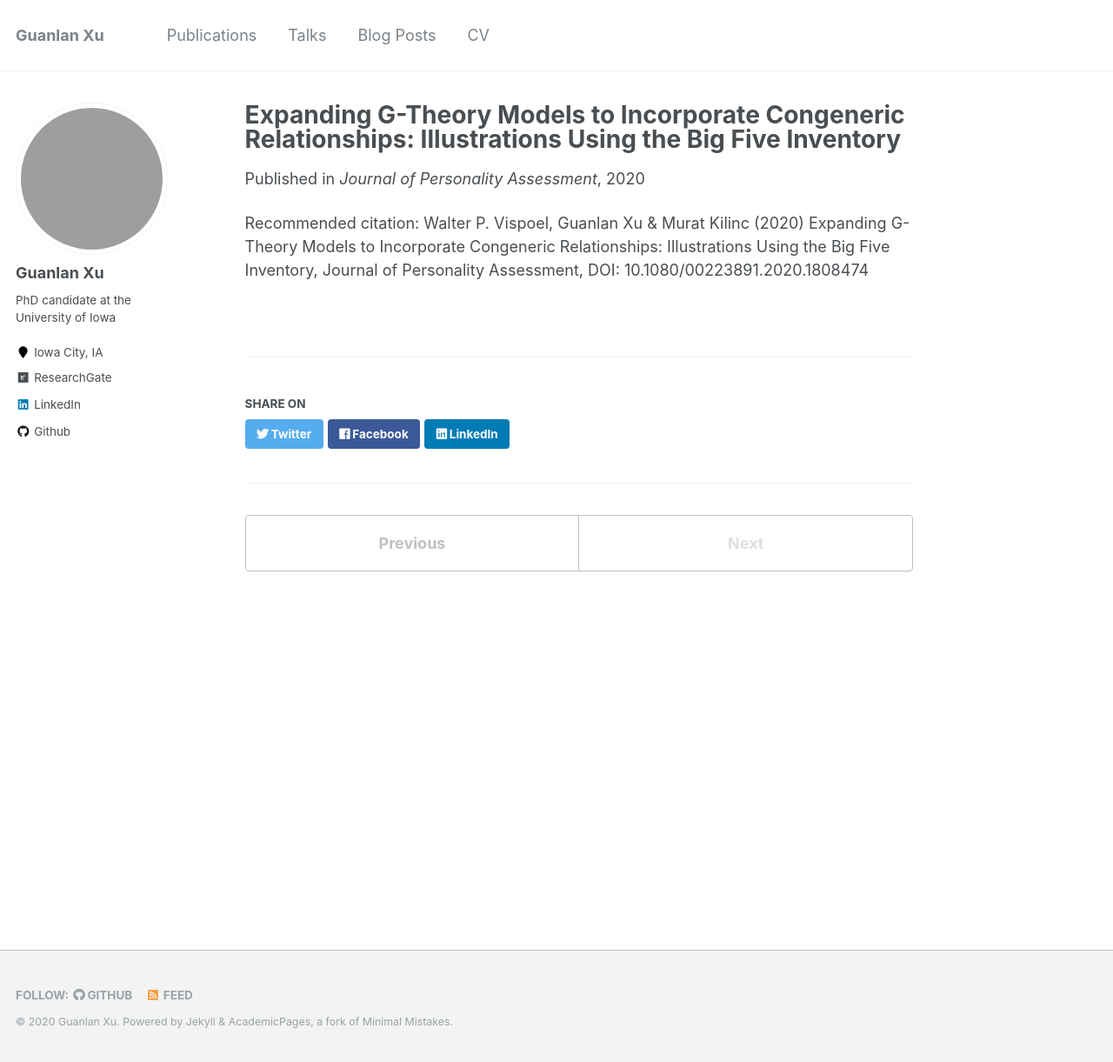
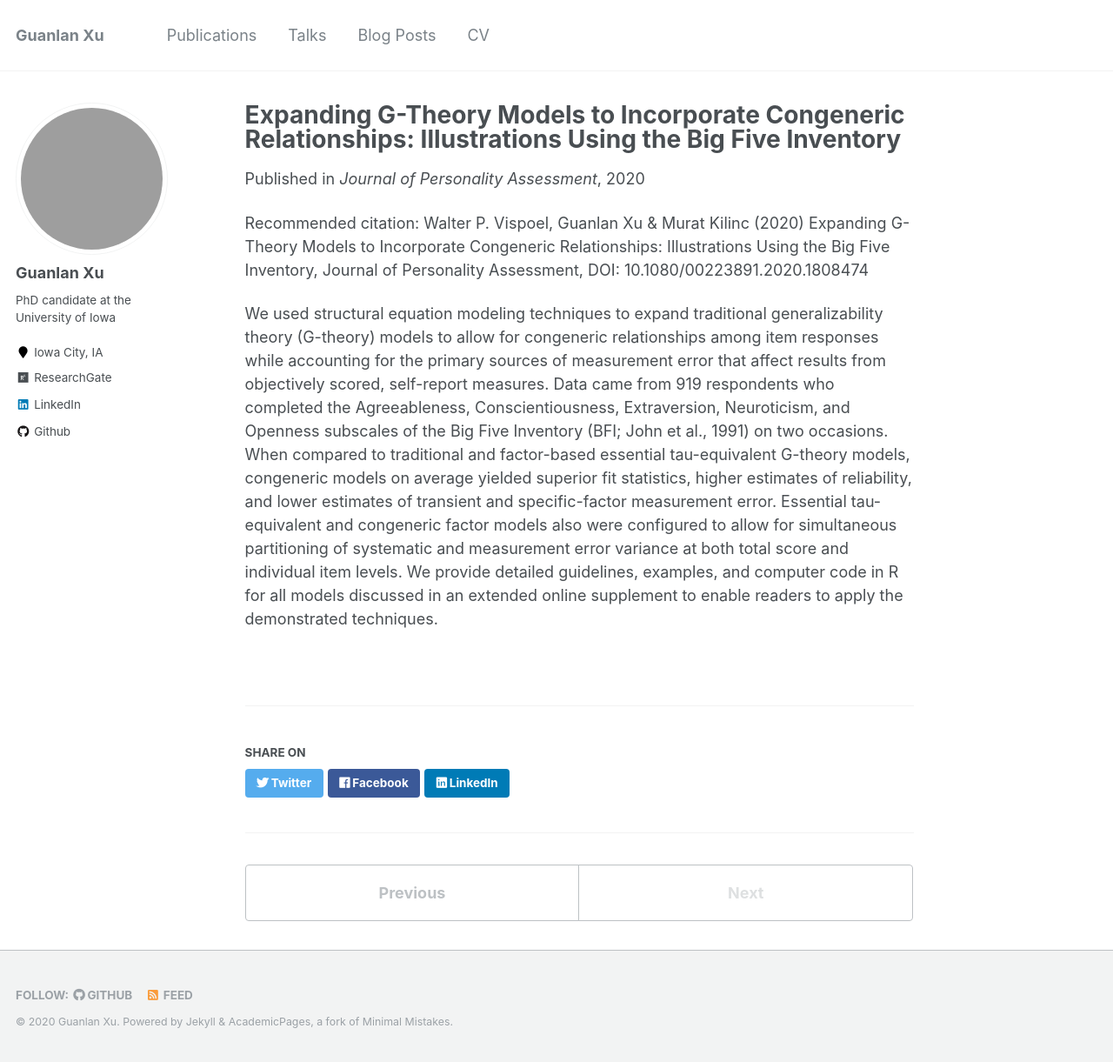
Before and after one commit to guanlanxu/guanlanxu.github.io, a Jekyll site: the page built from _publications/2020-09-14-paper-congeneric.md, in a window 1280 px wide and 1221 px high. Shown: the whole window at 87% size. Built offline with Jekyll 4.4.1, drawn with Linux system fonts in a browser that asks for light colours; grey boxes are pictures that could not be loaded.

Commit message:
Update 2020-09-14-paper-congeneric.md

```diff
--- a/_publications/2020-09-14-paper-congeneric.md
+++ b/_publications/2020-09-14-paper-congeneric.md
@@ -7,3 +7,7 @@ date: 2020-09-14
 venue: "Journal of Personality Assessment"
 citation: 'Walter P. Vispoel, Guanlan Xu & Murat Kilinc (2020) Expanding G-Theory Models to Incorporate Congeneric Relationships: Illustrations Using the Big Five Inventory, Journal of Personality Assessment, DOI: 10.1080/00223891.2020.1808474'
 ---
+
+
+
+We used structural equation modeling techniques to expand traditional generalizability theory (G-theory) models to allow for congeneric relationships among item responses while accounting for the primary sources of measurement error that affect results from objectively scored, self-report measures. Data came from 919 respondents who completed the Agreeableness, Conscientiousness, Extraversion, Neuroticism, and Openness subscales of the Big Five Inventory (BFI; John et al., 1991) on two occasions. When compared to traditional and factor-based essential tau-equivalent G-theory models, congeneric models on average yielded superior fit statistics, higher estimates of reliability, and lower estimates of transient and specific-factor measurement error. Essential tau-equivalent and congeneric factor models also were configured to allow for simultaneous partitioning of systematic and measurement error variance at both total score and individual item levels. We provide detailed guidelines, examples, and computer code in R for all models discussed in an extended online supplement to enable readers to apply the demonstrated techniques.
```
